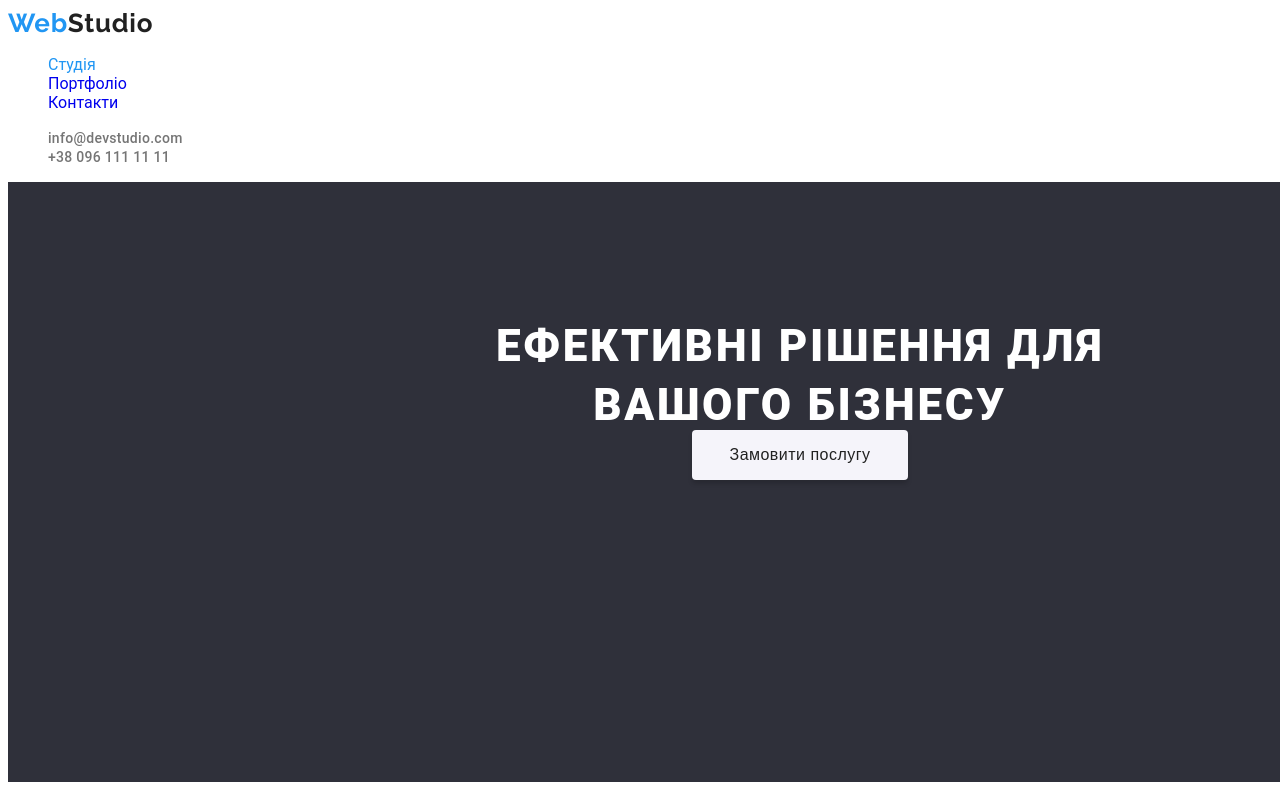
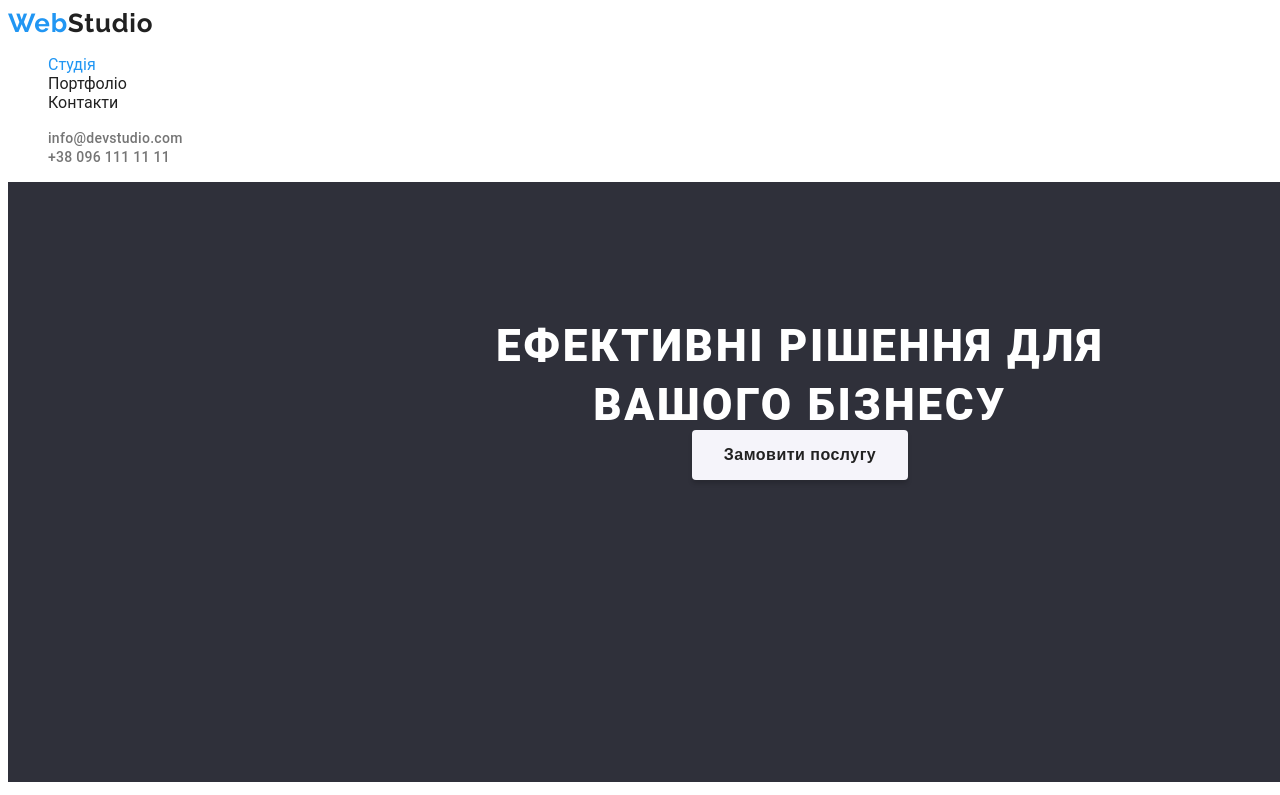
Before and after one commit to Oksanahilyk/goit-markup-hw-02, a plain HTML site: page index.html in a window 1280 px wide. Shown: the top 795 px of the page. Drawn offline with Linux system fonts and the light colour scheme.

Commit message:
Редагування шрифта кнопки  та  навігаціїї

```diff
--- a/css/styles.css
+++ b/css/styles.css
@@ -29,6 +29,7 @@ body {
 }
 
 .link {
+  color: var(--title-text-color);
   text-decoration: none;
 }
 
@@ -65,7 +66,6 @@ body {
 /* стилі навігатора */
 
 .link-page-current .link-page-secondary {
-  color: var(--title-text-color);
   font-weight: 500;
   font-size: 14px;
   line-height: calc(16 / 14);
@@ -104,9 +104,9 @@ body {
   color: var(--primary-white-color);
 }
 .hero-button {
-  font-weight: 500;
+  font-weight: 700;
   font-size: 16px;
-  line-height: calc(26 / 16);
+  line-height: calc(30 / 16);
   text-align: center;
   letter-spacing: 0.03em;
   color: var(--title-text-color);
```
